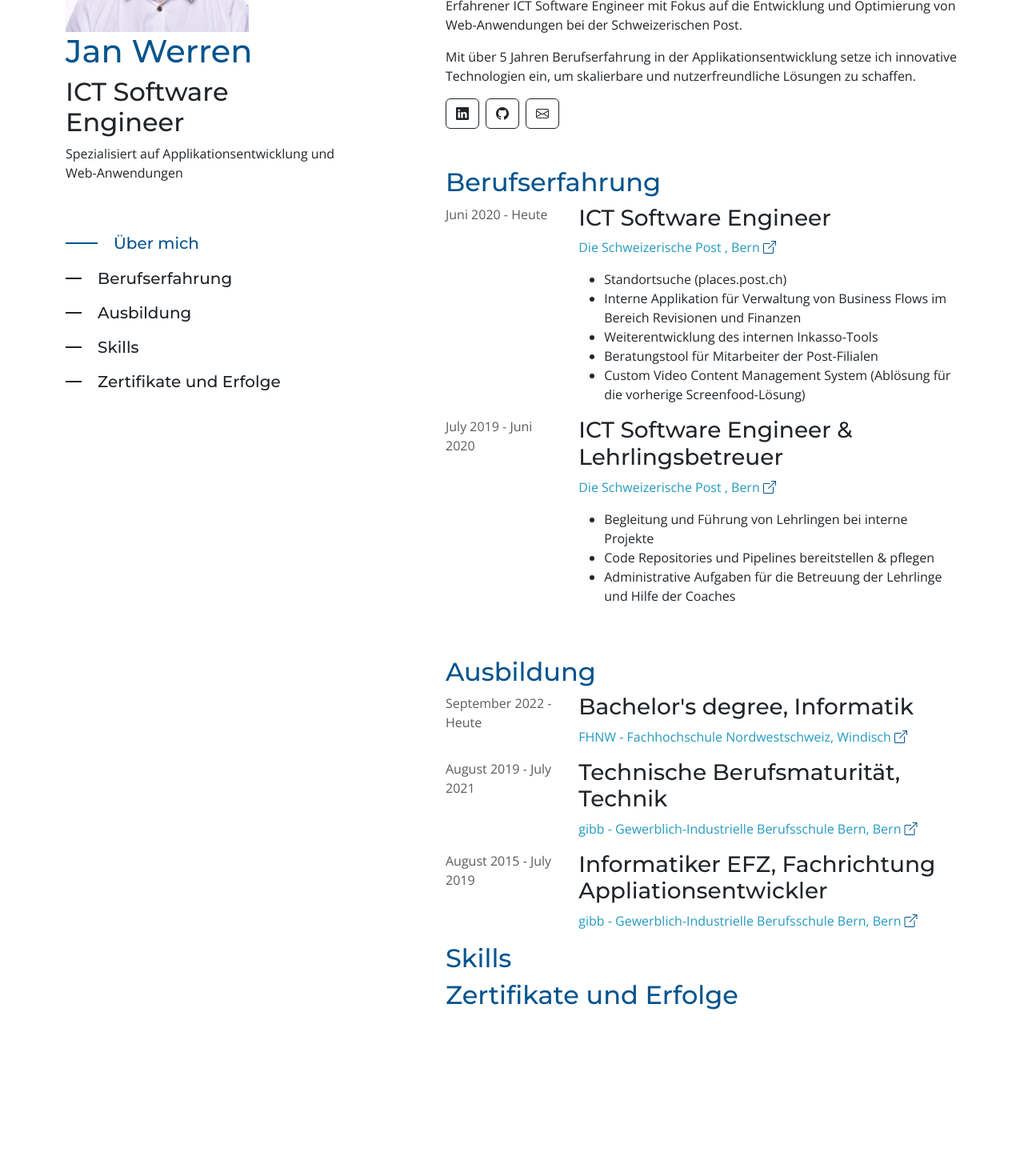
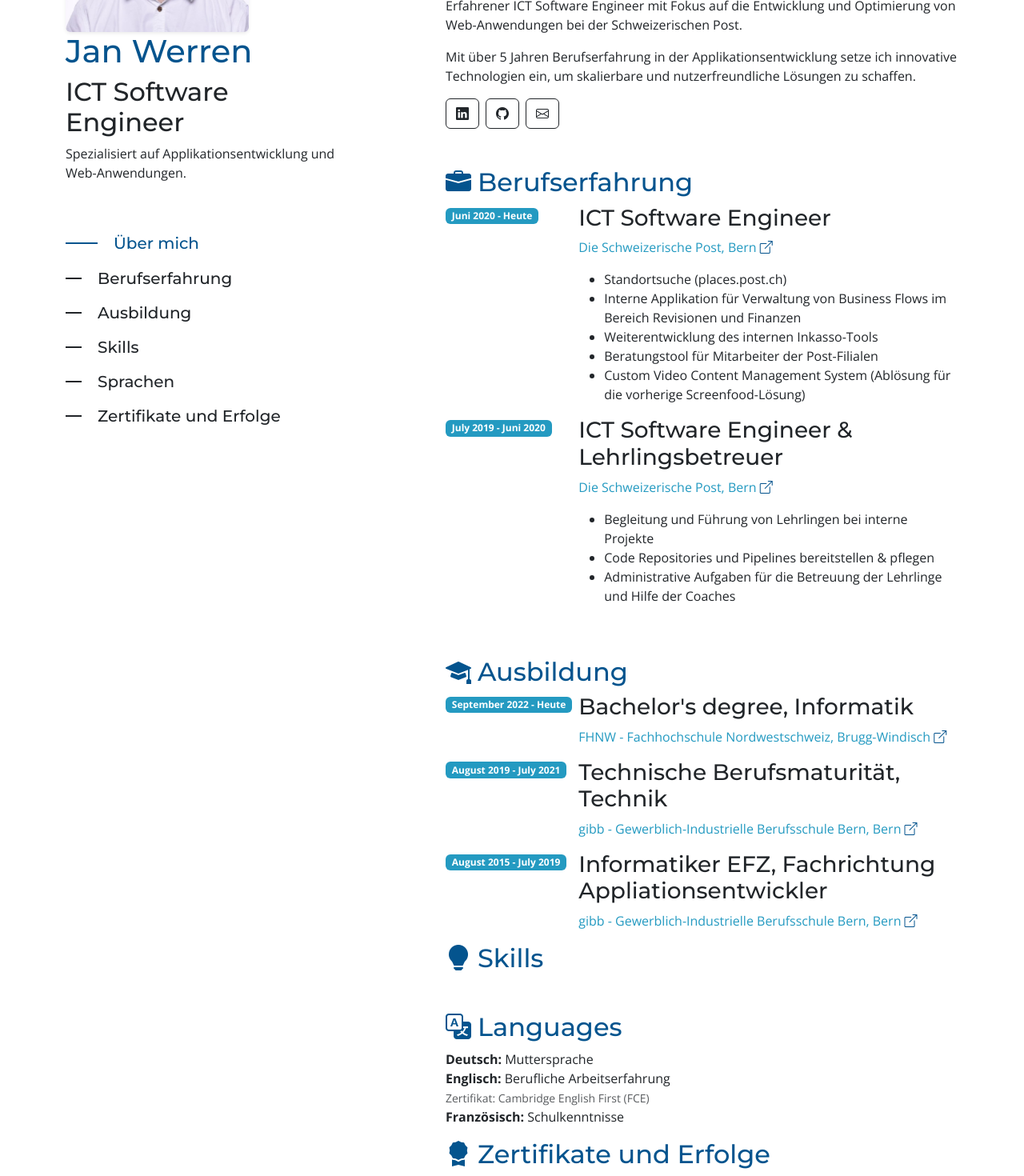
Before and after one commit to Janobob/Janobob, an Angular app in the folder resume/: page / in a window 1280 px wide. Shown: the part 325-1795 px from the top of the page at 80% size. Before the commit the page ends 1597 px from the top, so only its background shows below. Built offline with nearby package versions, Linux system fonts and the light colour scheme.

Commit message:
feat: add icons and languages

```diff
--- a/resume/src/app/app.component.html
+++ b/resume/src/app/app.component.html
@@ -1,16 +1,19 @@
-<div class="hero d-none d-sm-block"></div>
+<div class="hero d-none d-sm-block shadow-sm"></div>
 <div class="container p-relative">
   <div class="row">
     <div class="profile-sidebar col-12 col-sm-4 mt-4 mt-sm-0">
       <section class="row">
         <div class="profile-image-container col-4 col-sm-8">
-          <img class="profile-image" src="assets/images/profile.png" />
+          <img
+            class="profile-image shadow-sm rounded"
+            src="assets/images/profile.png"
+          />
         </div>
         <div class="col-8 col-sm-12">
           <h1 class="text-primary">Jan Werren</h1>
           <h2>ICT Software Engineer</h2>
 
-          <p>Spezialisiert auf Applikationsentwicklung und Web-Anwendungen</p>
+          <p>Spezialisiert auf Applikationsentwicklung und Web-Anwendungen.</p>
         </div>
       </section>
 
@@ -47,6 +50,13 @@
             </li>
             <li
               class="h5"
+              [ngClass]="{ active: isActive('languages') }"
+              (click)="onNavigationClick('languages')"
+            >
+              Sprachen
+            </li>
+            <li
+              class="h5"
               [ngClass]="{ active: isActive('certificats') }"
               (click)="onNavigationClick('certificats')"
             >
@@ -57,9 +67,11 @@
       </section>
     </div>
 
-    <div class="col-12 col-sm-7 offset-sm-1 pt-3">
+    <main class="col-12 col-sm-7 offset-sm-1 pt-3">
       <section class="mt-2" id="about-me">
-        <h2 class="text-primary">Über mich</h2>
+        <h2 class="text-primary">
+          <i class="bi bi-person-fill me-2"></i>Über mich
+        </h2>
         <p>
           Erfahrener ICT Software Engineer mit Fokus auf die Entwicklung und
           Optimierung von Web-Anwendungen bei der Schweizerischen Post.
@@ -90,122 +102,97 @@
       </section>
 
       <section class="mt-5" id="work-experience">
-        <h2 class="text-primary">Berufserfahrung</h2>
+        <h2 class="text-primary">
+          <i class="bi bi-briefcase-fill me-2"></i>Berufserfahrung
+        </h2>
 
-        <div class="row">
-          <div class="col-12 col-sm-3">
-            <p class="text-muted">Juni 2020 - Heute</p>
-          </div>
-          <div class="col-12 col-sm-9">
-            <h3>ICT Software Engineer</h3>
-            <p class="text-secondary">
-              Die Schweizerische Post , Bern
-              <span>
-                <a href="https://www.post.ch" target="_blank">
-                  <i class="bi bi-box-arrow-up-right"></i>
-                </a>
-              </span>
-            </p>
-            <ul>
-              <li>Standortsuche (places.post.ch)</li>
-              <li>
-                Interne Applikation für Verwaltung von Business Flows im Bereich
-                Revisionen und Finanzen
-              </li>
-              <li>Weiterentwicklung des internen Inkasso-Tools</li>
-              <li>Beratungstool für Mitarbeiter der Post-Filialen</li>
-              <li>
-                Custom Video Content Management System (Ablösung für die
-                vorherige Screenfood-Lösung)
-              </li>
-            </ul>
-          </div>
+        <app-resume-item
+          title="ICT Software Engineer"
+          company="Die Schweizerische Post"
+          location="Bern"
+          link="https://www.post.ch"
+          dates="Juni 2020 - Heute"
+          [responsibilities]="[
+            'Standortsuche (places.post.ch)',
+            'Interne Applikation für Verwaltung von Business Flows im Bereich Revisionen und Finanzen',
+            'Weiterentwicklung des internen Inkasso-Tools',
+            'Beratungstool für Mitarbeiter der Post-Filialen',
+            'Custom Video Content Management System (Ablösung für die vorherige Screenfood-Lösung)'
+          ]"
+        ></app-resume-item>
 
-          <div class="col-3">
-            <p class="text-muted">July 2019 - Juni 2020</p>
-          </div>
-          <div class="col-9">
-            <h3>ICT Software Engineer & Lehrlingsbetreuer</h3>
-            <p class="text-secondary">
-              Die Schweizerische Post , Bern
-              <span>
-                <a href="https://www.post.ch" target="_blank">
-                  <i class="bi bi-box-arrow-up-right"></i>
-                </a>
-              </span>
-            </p>
-            <ul>
-              <li>
-                Begleitung und Führung von Lehrlingen bei interne Projekte
-              </li>
-              <li>Code Repositories und Pipelines bereitstellen & pflegen</li>
-              <li>
-                Administrative Aufgaben für die Betreuung der Lehrlinge und
-                Hilfe der Coaches
-              </li>
-            </ul>
-          </div>
-        </div>
+        <app-resume-item
+          title="ICT Software Engineer & Lehrlingsbetreuer"
+          company="Die Schweizerische Post"
+          location="Bern"
+          link="https://www.post.ch"
+          dates="July 2019 - Juni 2020"
+          [responsibilities]="[
+            'Begleitung und Führung von Lehrlingen bei interne Projekte',
+            'Code Repositories und Pipelines bereitstellen & pflegen',
+            'Administrative Aufgaben für die Betreuung der Lehrlinge und Hilfe der Coaches'
+          ]"
+        ></app-resume-item>
       </section>
 
       <section class="mt-5" id="education">
-        <h2 class="text-primary">Ausbildung</h2>
+        <h2 class="text-primary">
+          <i class="bi bi-mortarboard-fill me-2"></i>Ausbildung
+        </h2>
 
-        <div class="row">
-          <div class="col-3">
-            <p class="text-muted">September 2022 - Heute</p>
-          </div>
-          <div class="col-9">
-            <h3>Bachelor's degree, Informatik</h3>
-            <p class="text-secondary">
-              FHNW - Fachhochschule Nordwestschweiz, Windisch
-              <span>
-                <a href="https://www.fhnw.ch" target="_blank">
-                  <i class="bi bi-box-arrow-up-right"></i>
-                </a>
-              </span>
-            </p>
-          </div>
+        <app-resume-item
+          title="Bachelor's degree, Informatik"
+          company="FHNW - Fachhochschule Nordwestschweiz"
+          location="Brugg-Windisch"
+          link="https://www.fhnw.ch"
+          dates="September 2022 - Heute"
+        ></app-resume-item>
 
-          <div class="col-3">
-            <p class="text-muted">August 2019 - July 2021</p>
-          </div>
-          <div class="col-9">
-            <h3>Technische Berufsmaturität, Technik</h3>
-            <p class="text-secondary">
-              gibb - Gewerblich-Industrielle Berufsschule Bern, Bern
-              <span>
-                <a href="https://www.gibb.ch" target="_blank">
-                  <i class="bi bi-box-arrow-up-right"></i>
-                </a>
-              </span>
-            </p>
-          </div>
+        <app-resume-item
+          title="Technische Berufsmaturität, Technik"
+          company="gibb - Gewerblich-Industrielle Berufsschule Bern"
+          location="Bern"
+          link="https://www.gibb.ch"
+          dates="August 2019 - July 2021"
+        ></app-resume-item>
 
-          <div class="col-3">
-            <p class="text-muted">August 2015 - July 2019</p>
-          </div>
-          <div class="col-9">
-            <h3>Informatiker EFZ, Fachrichtung Appliationsentwickler</h3>
-            <p class="text-secondary">
-              gibb - Gewerblich-Industrielle Berufsschule Bern, Bern
-              <span>
-                <a href="https://www.gibb.ch" target="_blank">
-                  <i class="bi bi-box-arrow-up-right"></i>
-                </a>
-              </span>
-            </p>
-          </div>
-        </div>
+        <app-resume-item
+          title="Informatiker EFZ, Fachrichtung Appliationsentwickler"
+          company="gibb - Gewerblich-Industrielle Berufsschule Bern"
+          location="Bern"
+          link="https://www.gibb.ch"
+          dates="August 2015 - July 2019"
+        ></app-resume-item>
       </section>
 
       <section id="skills">
-        <h2 class="text-primary">Skills</h2>
+        <h2 class="text-primary">
+          <i class="bi bi-lightbulb-fill me-2"></i>Skills
+        </h2>
+      </section>
+
+      <section id="languages" class="mt-5">
+        <h2 class="text-primary">
+          <i class="bi bi-translate me-2"></i>Languages
+        </h2>
+        <ul class="list-unstyled">
+          <li><strong>Deutsch:</strong> Muttersprache</li>
+          <li>
+            <strong>Englisch:</strong> Berufliche Arbeitserfahrung
+            <br />
+            <small class="text-muted"
+              >Zertifikat: Cambridge English First (FCE)</small
+            >
+          </li>
+          <li><strong>Französisch:</strong> Schulkenntnisse</li>
+        </ul>
       </section>
 
       <section id="certificats">
-        <h2 class="text-primary">Zertifikate und Erfolge</h2>
+        <h2 class="text-primary">
+          <i class="bi bi-award-fill me-2"></i>Zertifikate und Erfolge
+        </h2>
       </section>
-    </div>
+    </main>
   </div>
 </div>
--- a/resume/src/app/app.component.ts
+++ b/resume/src/app/app.component.ts
@@ -1,11 +1,12 @@
 import { CommonModule } from '@angular/common';
 import { Component } from '@angular/core';
 import { ActivatedRoute, Router, RouterOutlet } from '@angular/router';
+import { ResumeItemComponent } from './components/resume-item/resume-item.component';
 
 @Component({
   selector: 'app-root',
   standalone: true,
-  imports: [RouterOutlet, CommonModule],
+  imports: [RouterOutlet, CommonModule, ResumeItemComponent],
   templateUrl: './app.component.html',
   styleUrl: './app.component.scss',
 })
--- /dev/null
+++ b/resume/src/app/components/resume-item/resume-item.component.html
@@ -0,0 +1,21 @@
+<div class="row">
+  <div class="col-12 col-sm-3">
+    <span class="badge bg-secondary text-white">{{ dates }}</span>
+  </div>
+  <div class="col-12 col-sm-9">
+    <h3>{{ title }}</h3>
+    <p class="text-secondary">
+      {{ company }}, {{ location }}
+      <span>
+        <a [href]="link" target="_blank">
+          <i class="bi bi-box-arrow-up-right"></i>
+        </a>
+      </span>
+    </p>
+    <ul>
+      <li *ngFor="let responsibility of responsibilities">
+        {{ responsibility }}
+      </li>
+    </ul>
+  </div>
+</div>
```
Also changed, not shown: resume/src/app/components/resume-item/resume-item.component.ts (added, +18 -0 lines), resume/src/app/components/resume-item/resume-item.component.css (added), 1 other file (tests, documents, lock files or other folders).
